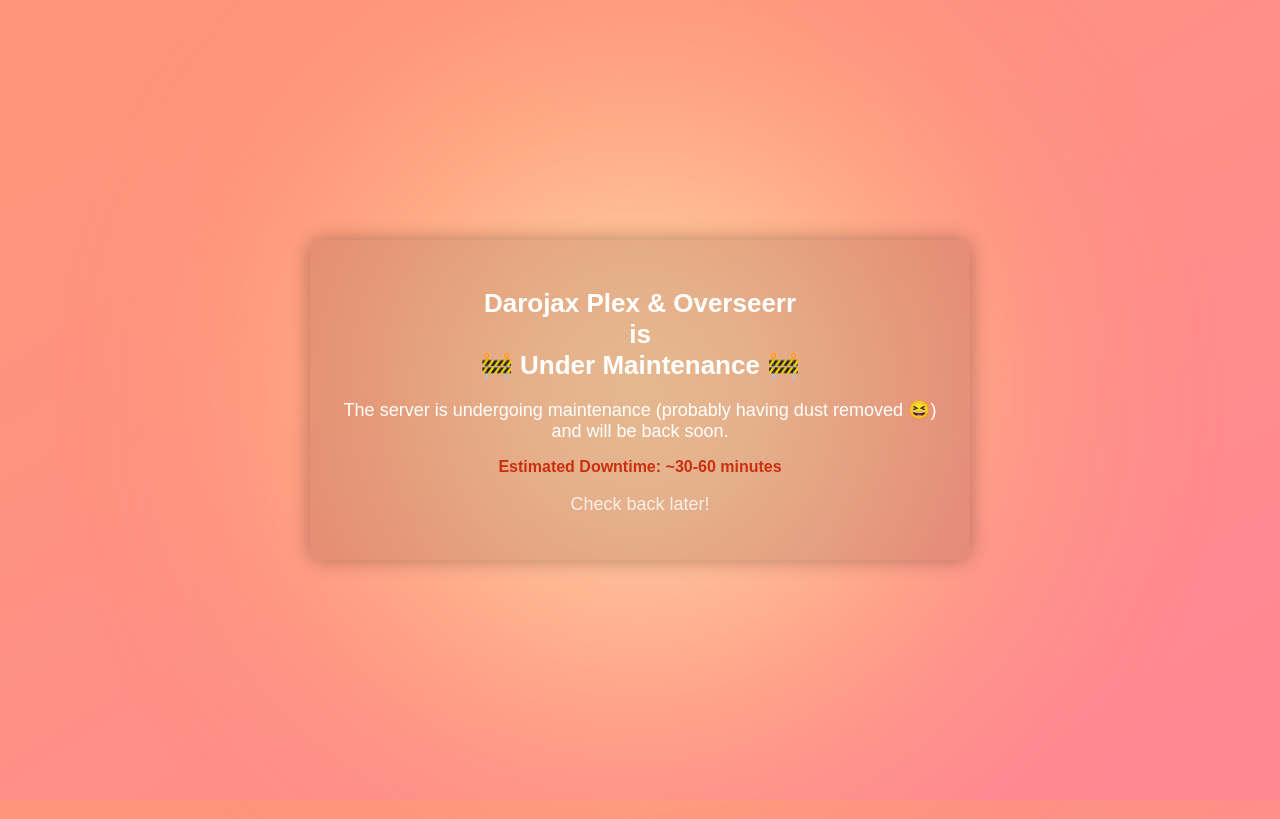
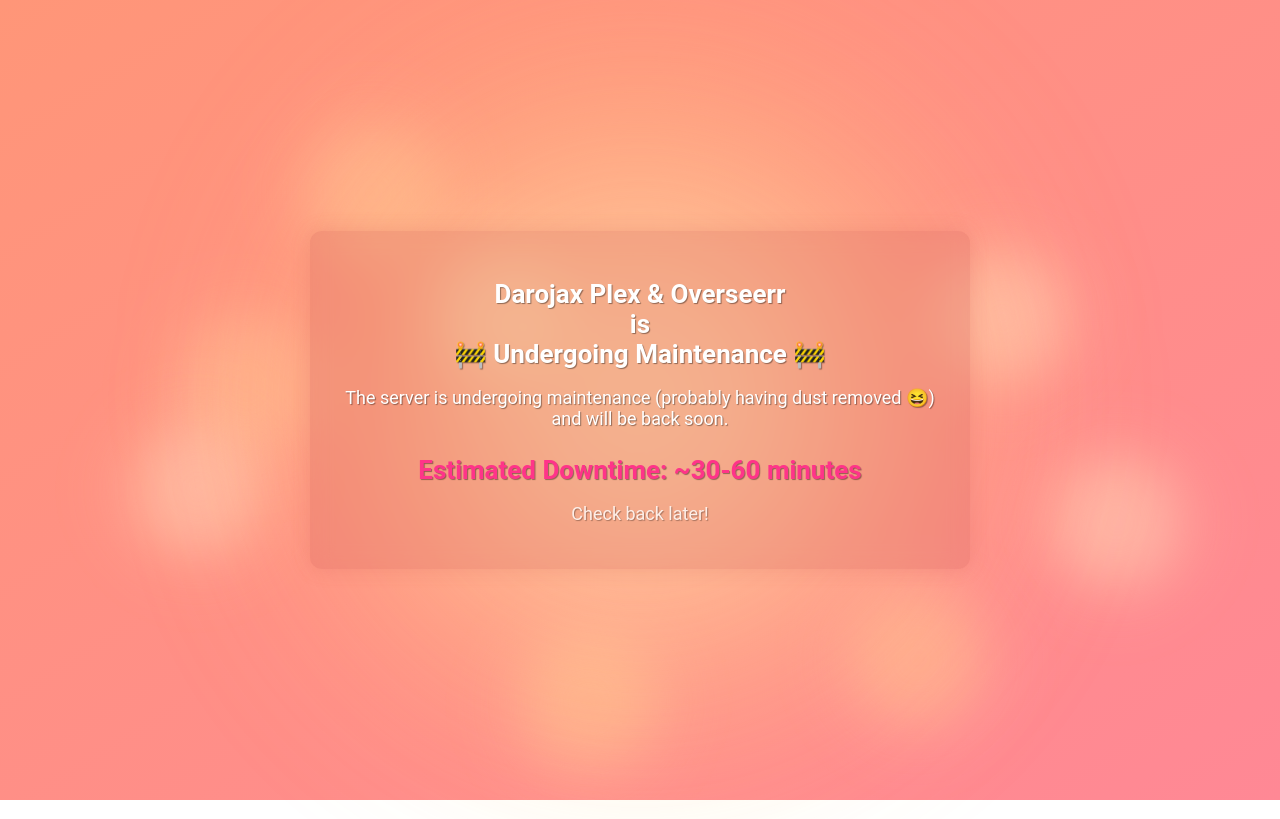
Before and after one commit to Darojax/darojax.github.io, a plain HTML site: page index.html in a window 1280 px wide. Drawn offline with Linux system fonts and the light colour scheme.

Commit message:
update index.html

```diff
--- a/index.html
+++ b/index.html
@@ -14,27 +14,22 @@
             align-items: center;
             height: 100vh;
             background: linear-gradient(to bottom right, #FF9678, #FF8895);
-            font-family: Arial, sans-serif;
+            font-family: Roboto, sans-serif;
             color: #ffffff;
             text-align: center;
             overflow: hidden;
+            text-shadow: 1px 1px 1px rgba(0, 0, 0, 0.4);
+            position: relative;
         }
 
-        /* Container for message */
-        .container {
-            max-width: 600px;
-            padding: 30px;
-            background-color: rgba(0, 0, 0, 0.1); /* Slightly transparent box */
-            border-radius: 12px;
-            box-shadow: 0px 0px 20px rgba(0, 0, 0, 0.3);
-            backdrop-filter: blur(10px);
-        }
-
-        /* Vibrating glowing background effect */
+        /* Central pulsating glow effect */
         .glow-background {
             position: absolute;
-            width: 800px; /* Large glowing effect */
-            height: 800px;
+            width: 700px;
+            height: 700px;
+            top: 50%;
+            left: 50%;
+            transform: translate(-50%, -50%);
             background: radial-gradient(circle, rgba(255, 240, 180, 0.9) 10%, rgba(255, 200, 100, 0.3) 60%, rgba(0, 0, 0, 0) 100%);
             border-radius: 50%;
             z-index: -1;
@@ -43,12 +38,64 @@
         }
 
         @keyframes glowPulse {
-            0% { transform: scale(1); opacity: 0.9; filter: blur(80px); }
-            100% { transform: scale(1.2); opacity: 0.6; filter: blur(120px); }
+            0% { transform: translate(-50%, -50%) scale(1); opacity: 0.9; filter: blur(80px); }
+            100% { transform: translate(-50%, -50%) scale(1.2); opacity: 0.6; filter: blur(120px); }
+        }
+
+        /* Floating balls animation */
+        @keyframes move {
+            100% { transform: translate3d(0, 0, 1px) rotate(360deg); }
+        }
+
+        .background {
+            position: fixed;
+            width: 100vw;
+            height: 100vh;
+            top: 0;
+            left: 0;
+            overflow: hidden;
+            z-index: -2;
+        }
+
+        /* Animated floating balls with soft glow */
+        .ball {
+            position: absolute;
+            width: 15vmin;
+            height: 15vmin;
+            border-radius: 50%;
+            animation: move linear infinite;
+            opacity: 0.7;
+            filter: blur(25px);
+            box-shadow: 0 0 50px rgba(255, 240, 180, 0.6);
+        }
+
+        /* Ball colors matching the theme */
+        .ball:nth-child(odd) { background: rgba(255, 209, 181, 0.8); }  /* Warm */
+        .ball:nth-child(even) { background: rgba(255, 190, 147, 0.8); }  /* Cool */
+
+        /* Positioning and movement variations */
+        .ball:nth-child(1) { top: 80%; left: 90%; animation-duration: 45s; transform-origin: 20vw -20vh; }
+        .ball:nth-child(2) { top: 20%; left: 10%; animation-duration: 55s; transform-origin: -15vw 30vh; }
+        .ball:nth-child(3) { top: 10%; left: 40%; animation-duration: 48s; transform-origin: -18vw 5vh; }
+        .ball:nth-child(4) { top: 60%; left: 85%; animation-duration: 35s; transform-origin: -14vw -15vh; }
+        .ball:nth-child(5) { top: 50%; left: 5%; animation-duration: 38s; transform-origin: 5vw 20vh; }
+        .ball:nth-child(6) { top: 30%; left: 30%; animation-duration: 40s; transform-origin: 12vw -10vh; }
+        .ball:nth-child(7) { top: 15%; left: 70%; animation-duration: 50s; transform-origin: -10vw 25vh; }
+        .ball:nth-child(8) { top: 90%; left: 50%; animation-duration: 42s; transform-origin: 8vw -15vh; }
+
+        /* Maintenance message container */
+        .container {
+            max-width: 600px;
+            padding: 30px;
+            background-color: rgba(199, 80, 80, 0.2);
+            border-radius: 12px;
+            box-shadow: 0px 0px 20px rgba(199, 80, 80, 0.2);
+            backdrop-filter: blur(10px);
+            position: relative;
+            z-index: 2;
         }
 
         h1 {
-            color: #ffffff;
             font-size: 26px;
             margin-bottom: 15px;
         }
@@ -58,10 +105,12 @@
             margin-bottom: 15px;
         }
 
+        /* Styled status message */
         .status {
-            font-size: 16px;
+            font-size: 26px;
             font-weight: bold;
-            color: #ca300e;
+            color: #ff3489;
+
         }
 
         .footer {
@@ -72,16 +121,31 @@
     </style>
 </head>
 <body>
+
     <!-- Background Glow Effect -->
     <div class="glow-background"></div>
 
+    <!-- Floating Balls -->
+    <div class="background">
+        <span class="ball"></span>
+        <span class="ball"></span>
+        <span class="ball"></span>
+        <span class="ball"></span>
+        <span class="ball"></span>
+        <span class="ball"></span>
+        <span class="ball"></span>
+        <span class="ball"></span>
+    </div>
+
+    <!-- Maintenance Message -->
     <div class="container">
-        <h1>Darojax Plex & Overseerr<br>is<br>🚧 Under Maintenance 🚧</h1>
+        <h1>Darojax Plex & Overseerr<br>is<br>🚧 Undergoing Maintenance 🚧</h1>
         <p>The server is undergoing maintenance (probably having dust removed 😆&#8203;) and will be back soon.</p>
         <p class="status">Estimated Downtime: ~30-60 minutes</p>
         <div class="footer">
             <p>Check back later!</p>
         </div>
     </div>
+
 </body>
 </html>
```
